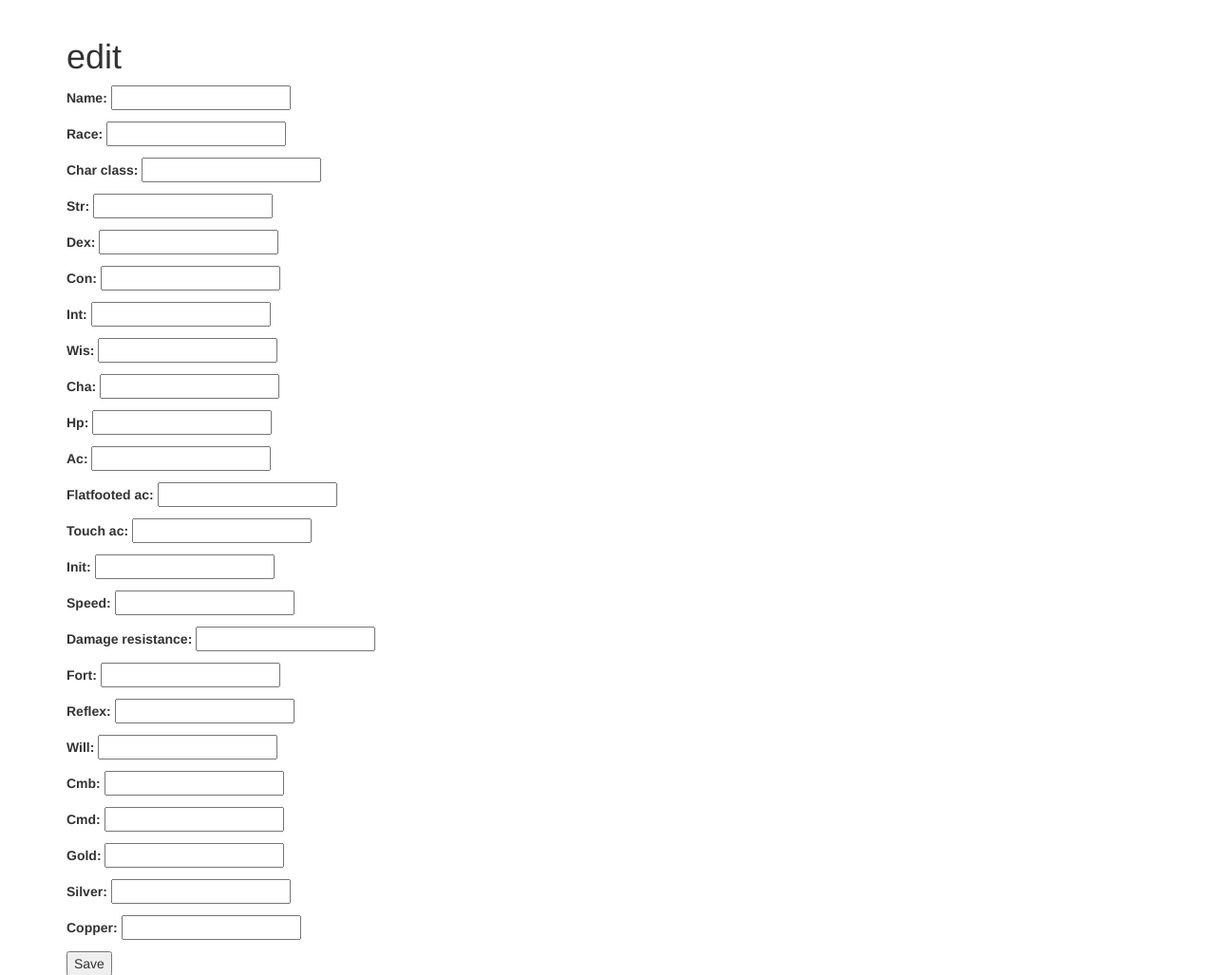
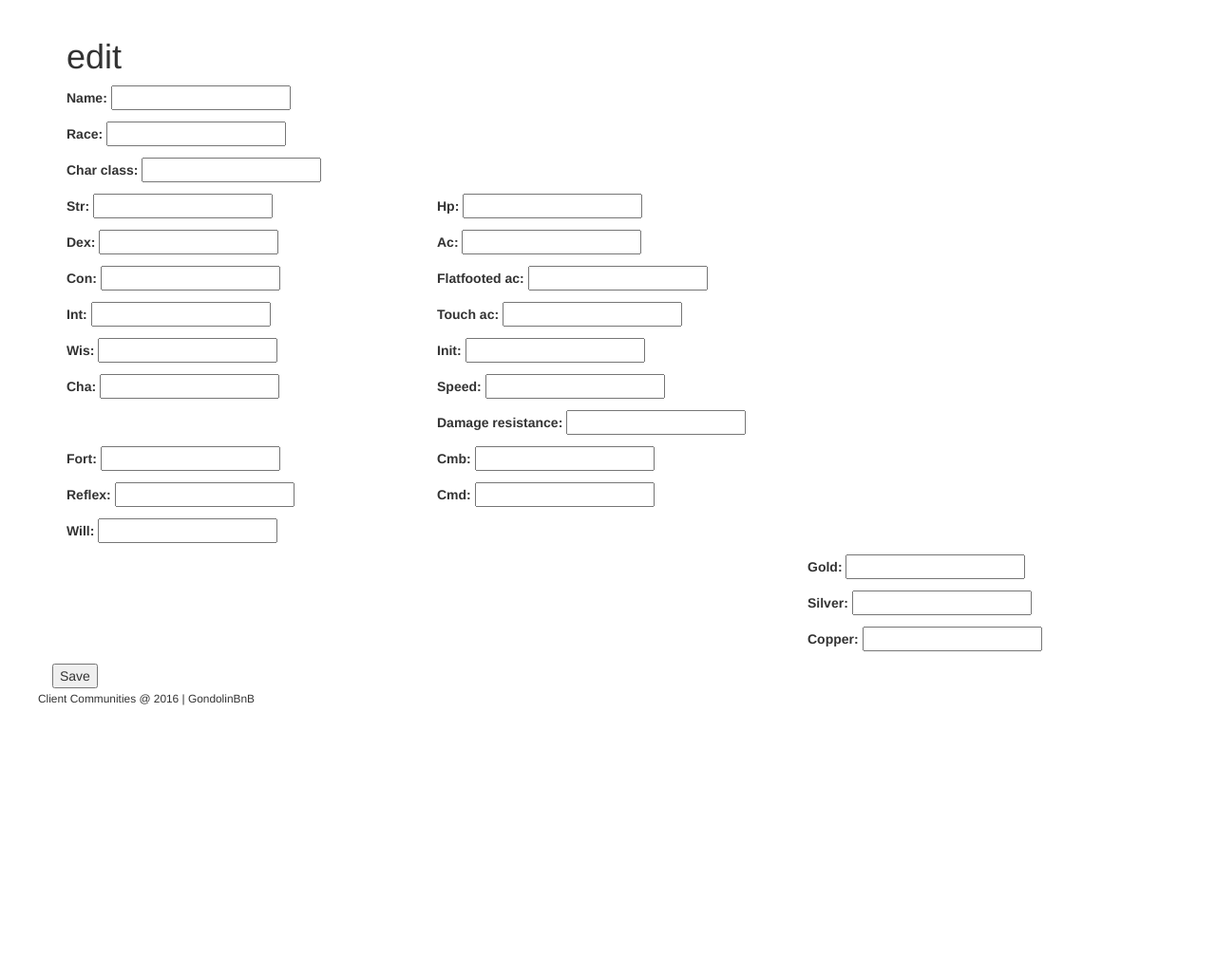
Before and after one commit to VorpalFalchion/gondolinBnB, a Django app: template templates/charsheet/edit.html in a window 1280 px wide. Shown: the part 52-1079 px from the top of the page at 95% size. After the commit the page ends 795 px from the top, so only its background shows below. Run offline with Django 3.2, Linux system fonts and the light colour scheme; the template is opened without the code that fills it: values that come from a table or form of the project are taken from there, others are empty; parts of the project's set-up code (start-up, migrations or seed data) failed here and were passed over; some libraries are stand-ins or nearby versions.

Commit message:
added basic layout to sheet.html and edit.html

```diff
--- a/templates/charsheet/edit.html
+++ b/templates/charsheet/edit.html
@@ -6,19 +6,66 @@
 
 <form method="POST" action="{% url 'edit' id=character.id %}">
   {% csrf_token %}
+  <div class='row'>
+    <div class='col-md-4 col-centered'>
       {{ character_form.as_p }}
+    </div>
+  </div>
+
+  <div class='row'>
+    <div class='col-md-4 pre-scrollable'>
       {{ stats_form.as_p }}
+    </div>
+
+    <div class='col-md-4 pre-scrollable'>
       {{ misc_form.as_p }}
+    </div>
+
+    <div class='col-md-4 pre-scrollable'>
       {{ skills_formset.as_p }}
+    </div>
+  </div>
+
+  <div class='row'>
+    <div class='col-md-4 pre-scrollable'>
       {{ saves_form.as_p }}
+    </div>
+
+    <div class='col-md-4 pre-scrollable'>
       {{ maneuvers_form.as_p }}
+    </div>
+
+    <div class='col-md-4 pre-scrollable'>
       {{ attacks_formset.as_p }}
+    </div>
+  </div>
+
+  <div class='row'>
+    <div class='col-md-4 pre-scrollable'>
       {{ armor_formset.as_p }}
+    </div>
+
+    <div class='col-md-4 pre-scrollable'>
       {{ spells_formset.as_p }}
+    </div>
+
+    <div class='col-md-4 pre-scrollable'>
       {{ money_form.as_p }}
+    </div>
+  </div>
+
+  <div class='row'>
+    <div class='col-md-4 pre-scrollable'>
       {{ gear_formset.as_p }}
+    </div>
+
+    <div class='col-md-4 pre-scrollable'>
       {{ feats_formset.as_p }}
+    </div>
+
+    <div class='col-md-4 pre-scrollable'>
       {{ links_formset.as_p }}
+    </div>
 
   <input type="submit" name="submit" value="Save"/>
 </form>
```
Also changed, not shown: templates/charsheet/sheet.html (+38 -0 lines). Lines whose indentation alone changed are shown as unchanged.
